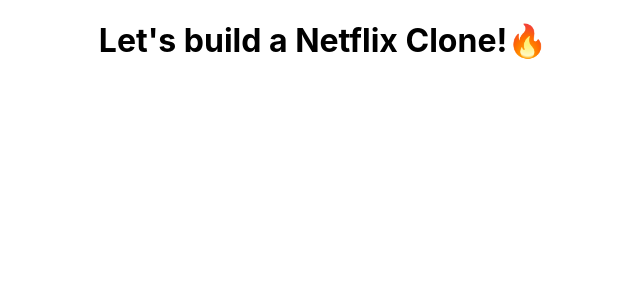
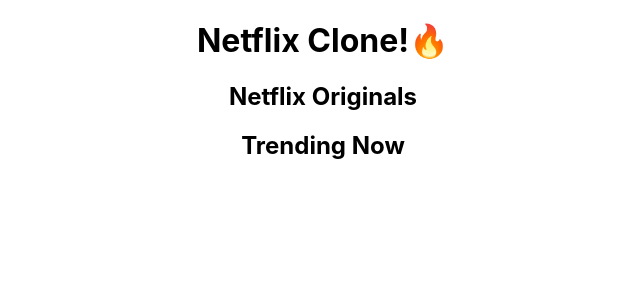
Before and after one commit to barksanto/netflix-react-clone, a React (Create React App) app: page / in a window 1280 px wide. Shown: the top 300 px of the page, without its empty margins (317-957 px from the left). Built offline with nearby package versions, Linux system fonts and the light colour scheme.

Commit message:
create row component - import useState and useEffect hooks for functional component

```diff
--- a/src/App.js
+++ b/src/App.js
@@ -1,11 +1,15 @@
 import React from 'react';
 import './App.css';
+import Row from './Row';
+import requests from './requests'
 
 
 function App() {
   return (
     <div className="App">
-      <h1>Let's build a Netflix Clone!🔥</h1>
+      <h1>Netflix Clone!🔥</h1>
+      <Row title="Netflix Originals" fetchUrl={requests.fetchNetflixOriginals} />
+      <Row title="Trending Now" fetchUrl={requests.fetchTrending}/>
     </div>
   );
 }
--- /dev/null
+++ b/src/Row.js
@@ -0,0 +1,21 @@
+import React, { useState, useEffect } from 'react'
+
+function Row(props) {
+  const [movies, setMovies] = useState([]);
+
+  // need code that runs on specific condition or variable
+  useEffect(() => {
+    // when page loads- make the request
+  }, [])
+
+
+  return (
+    <div>
+      {/* title */}
+      <h2>{props.title}</h2>
+      {/* container -> posters - referring to each film that you see */}
+    </div>
+  )
+}
+
+export default Row;
```
Also changed, not shown: 1 other file (tests, documents, lock files or other folders).
